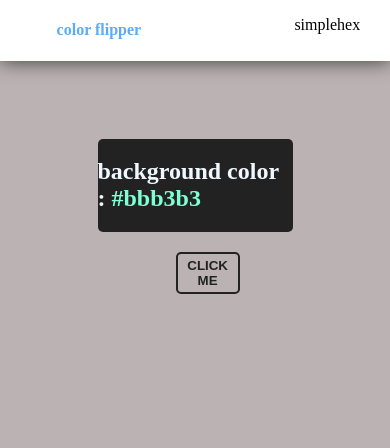
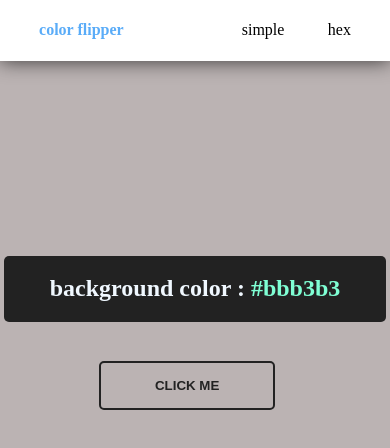
Before and after one commit to katherine-j-c-s/color-flipper, a plain HTML site: page index.html in a window 390 px wide. Drawn offline with Linux system fonts and the light colour scheme.

Commit message:
adjusted ti to phone

```diff
--- a/styles.css
+++ b/styles.css
@@ -19,6 +19,7 @@ h4 {
 .navLinks {
     display: flex;
     width: 10%;
+    align-items: center;
     justify-content: space-between;
 }
 .navLinks a {
@@ -60,3 +61,17 @@ button {
     border-color: rgb(34, 34, 34);
     border-radius: 5px;
 }
+@media only screen and (max-width: 450px) {
+    .navLinks{
+        width: 28%;
+    }
+    main {
+        margin: 50% 1%;
+    }
+    .btn {
+        margin: 10% 25%;
+    }
+    .btn-hero{
+        padding: 4% 14%;
+    }
+}
```
